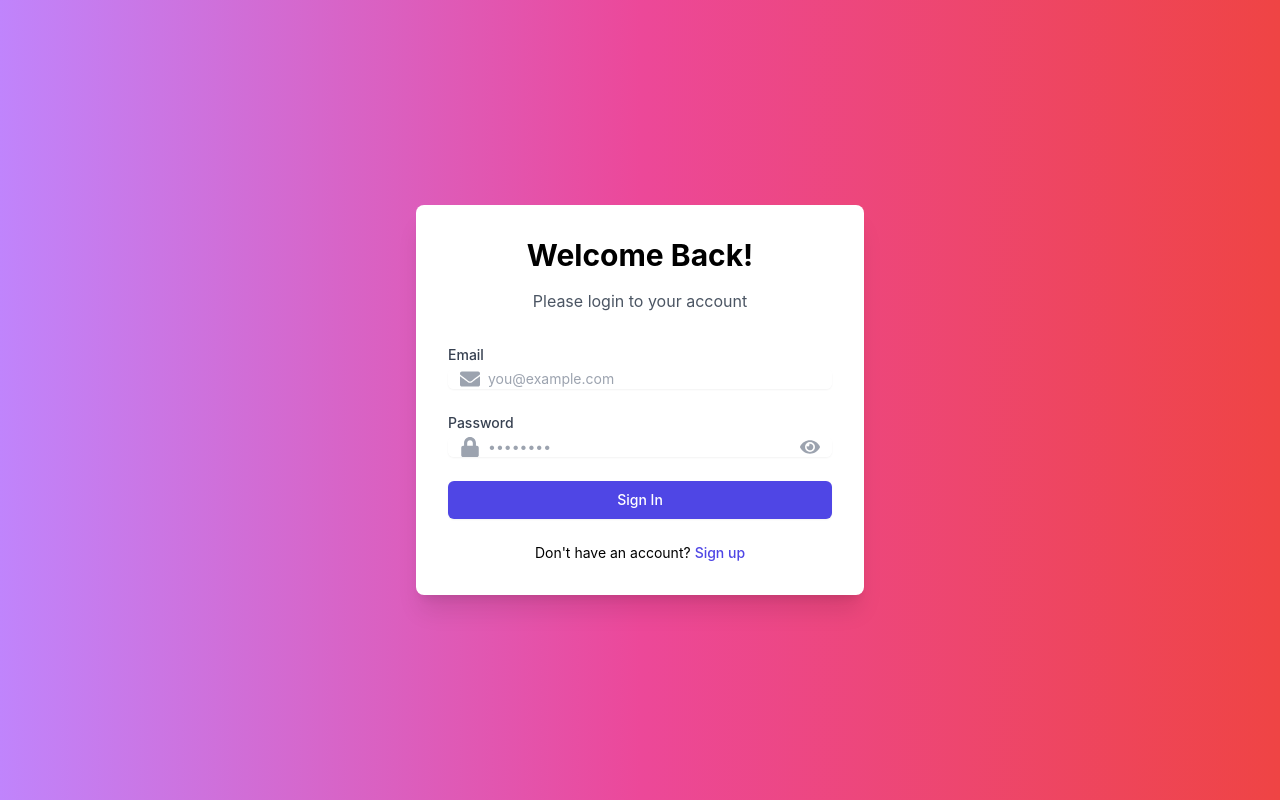
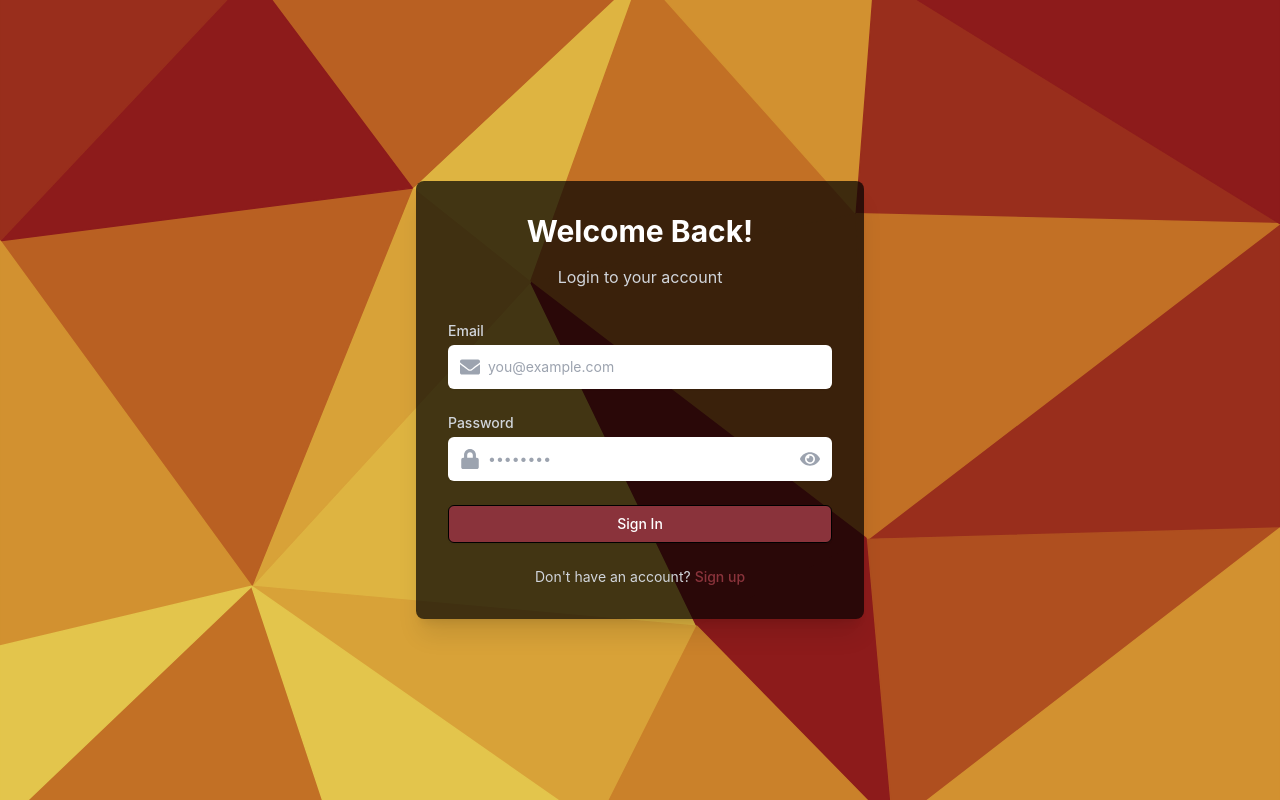
Before and after one commit to quilluaz/StatCheck-FrontEnd, a React (Vite) app: page / in a window 1280 px wide. Built offline with nearby package versions, Linux system fonts and the light colour scheme; a web font is replaced by a local one.

Commit message:
For Update

```diff
--- /dev/null
+++ b/src/components/Footer.jsx
@@ -0,0 +1,13 @@
+import React from 'react';
+
+function Footer() {
+  return (
+    <footer className="bg-gray-800 text-white py-4 mt-12">
+      <div className="container mx-auto text-center">
+        <p>&copy; 2023 StatCheck. All rights reserved.</p>
+      </div>
+    </footer>
+  );
+}
+
+export default Footer;
--- a/src/userPages/Home.jsx
+++ b/src/userPages/Home.jsx
@@ -2,6 +2,7 @@ import React from 'react';
 import { FaClock, FaUsers, FaCalendarAlt, FaBook, FaCar, FaBell, FaMobileAlt, FaChartLine } from 'react-icons/fa';
 import Navbar from '../components/UserNavbar';
 import FeatureCard from '../components/FeatureCard';
+import Footer from '../components/Footer';
 
 function HomePage() {
   return (
@@ -15,7 +16,7 @@ function HomePage() {
           </p>
         </section>
 
-        <section className="grid grid-cols-1 md:grid-cols-2 lg:grid-cols-3 gap-6 mb-12">
+        <section className="grid grid-cols-1 md:grid-cols-2 lg:grid-cols-4 gap-6 mb-12">
           <FeatureCard
             icon={<FaClock className="text-blue-500" />}
             title="Real-Time Room Availability"
@@ -68,19 +69,8 @@ function HomePage() {
             <li>Access all information on-the-go with our mobile-friendly interface</li>
           </ul>
         </section>
-
-        <section className="text-center">
-          <h2 className="text-xl md:text-2xl font-bold text-gray-800 mb-4">Ready to optimize your campus experience?</h2>
-          <button className="bg-blue-500 text-white font-bold py-2 px-4 rounded hover:bg-blue-600 transition duration-300">
-            Get Started with StatCheck
-          </button>
-        </section>
       </main>
-      <footer className="bg-gray-800 text-white py-4 mt-12">
-        <div className="container mx-auto text-center">
-          <p>&copy; 2023 StatCheck. All rights reserved.</p>
-        </div>
-      </footer>
+      <Footer />
     </div>
   );
 }
--- a/src/userPages/Landing.jsx
+++ b/src/userPages/Landing.jsx
@@ -1,5 +1,7 @@
 import React, { useState } from 'react';
 import { FaUser, FaEnvelope, FaLock, FaPhone, FaEye, FaEyeSlash } from 'react-icons/fa';
+import { useNavigate } from 'react-router-dom';
+import polygridBg from '../assets/polygridBg.svg';
 
 export default function LandingPage() {
   const [isLogin, setIsLogin] = useState(true);
@@ -10,35 +12,45 @@ export default function LandingPage() {
   const [isLoading, setIsLoading] = useState(false);
   const [showPassword, setShowPassword] = useState(false);
 
+  const navigate = useNavigate();
+
   const handleSubmit = (e) => {
     e.preventDefault();
     setIsLoading(true);
 
     if (isLogin) {
       console.log('Login submitted:', { email, password });
+      setTimeout(() => {
+        setIsLoading(false);
+        navigate('/home');
+      }, 1000);
     } else {
       console.log('Signup submitted:', { name, email, password, phone });
+      setTimeout(() => {
+        setIsLoading(false);
+      }, 1000);
     }
-
-    setTimeout(() => {
-      setIsLoading(false);
-    }, 1000);
   };
 
   return (
-    <div className="w-full min-h-screen bg-gradient-to-r from-purple-400 via-pink-500 to-red-500">
+    <div
+      className="w-full min-h-screen bg-cover bg-center"
+      style={{
+        backgroundImage: `url(${polygridBg})`
+      }}
+    >
       <div className="container mx-auto min-h-screen flex items-center justify-center px-4">
-        <div className="bg-white rounded-lg shadow-xl p-8 w-full max-w-md">
-          <h2 className="text-3xl font-bold text-center mb-4">
+        <div className="bg-black bg-opacity-70 rounded-lg shadow-xl p-8 w-full max-w-md">
+          <h2 className="text-3xl font-bold text-center text-white mb-4">
             {isLogin ? 'Welcome Back!' : 'Create an Account'}
           </h2>
-          <p className="text-center text-gray-600 mb-8">
-            {isLogin ? 'Please login to your account' : 'Sign up to get started'}
+          <p className="text-center text-gray-300 mb-8">
+            {isLogin ? 'Login to your account' : 'Sign up to get started'}
           </p>
           <form onSubmit={handleSubmit} className="space-y-6">
             {!isLogin && (
               <div>
-                <label htmlFor="name" className="block text-sm font-medium text-gray-700">
+                <label htmlFor="name" className="block text-sm font-medium text-gray-300">
                   Name
                 </label>
                 <div className="mt-1 relative rounded-md shadow-sm">
@@ -49,7 +61,7 @@ export default function LandingPage() {
                     id="name"
                     type="text"
                     required
-                    className="focus:ring-indigo-500 focus:border-indigo-500 block w-full pl-10 sm:text-sm border-gray-300 rounded-md"
+                    className="focus:ring-indigo-500 focus:border-indigo-500 block w-full pl-10 sm:text-sm border-gray-300 rounded-md py-3" // Added py-3 for height
                     placeholder="John Doe"
                     value={name}
                     onChange={(e) => setName(e.target.value)}
@@ -58,7 +70,7 @@ export default function LandingPage() {
               </div>
             )}
             <div>
-              <label htmlFor="email" className="block text-sm font-medium text-gray-700">
+              <label htmlFor="email" className="block text-sm font-medium text-gray-300">
                 Email
               </label>
               <div className="mt-1 relative rounded-md shadow-sm">
@@ -69,7 +81,7 @@ export default function LandingPage() {
                   id="email"
                   type="email"
                   required
-                  className="focus:ring-indigo-500 focus:border-indigo-500 block w-full pl-10 sm:text-sm border-gray-300 rounded-md"
+                  className="focus:ring-indigo-500 focus:border-indigo-500 block w-full pl-10 sm:text-sm border-gray-300 rounded-md py-3" // Added py-3 for height
                   placeholder="you@example.com"
                   value={email}
                   onChange={(e) => setEmail(e.target.value)}
@@ -77,7 +89,7 @@ export default function LandingPage() {
               </div>
             </div>
             <div>
-              <label htmlFor="password" className="block text-sm font-medium text-gray-700">
+              <label htmlFor="password" className="block text-sm font-medium text-gray-300">
                 Password
               </label>
               <div className="mt-1 relative rounded-md shadow-sm">
@@ -88,7 +100,7 @@ export default function LandingPage() {
                   id="password"
                   type={showPassword ? 'text' : 'password'}
                   required
-                  className="focus:ring-indigo-500 focus:border-indigo-500 block w-full pl-10 sm:text-sm border-gray-300 rounded-md"
+                  className="focus:ring-indigo-500 focus:border-indigo-500 block w-full pl-10 sm:text-sm border-gray-300 rounded-md py-3" // Added py-3 for height
                   placeholder="••••••••"
                   value={password}
                   onChange={(e) => setPassword(e.target.value)}
@@ -103,7 +115,7 @@ export default function LandingPage() {
             </div>
             {!isLogin && (
               <div>
-                <label htmlFor="phone" className="block text-sm font-medium text-gray-700">
+                <label htmlFor="phone" className="block text-sm font-medium text-gray-300">
                   Phone Number
                 </label>
                 <div className="mt-1 relative rounded-md shadow-sm">
@@ -114,7 +126,7 @@ export default function LandingPage() {
                     id="phone"
                     type="tel"
                     required
-                    className="focus:ring-indigo-500 focus:border-indigo-500 block w-full pl-10 sm:text-sm border-gray-300 rounded-md"
+                    className="focus:ring-indigo-500 focus:border-indigo-500 block w-full pl-10 sm:text-sm border-gray-300 rounded-md py-3" // Added py-3 for height
                     placeholder="+1 (555) 000-0000"
                     value={phone}
                     onChange={(e) => setPhone(e.target.value)}
@@ -126,17 +138,17 @@ export default function LandingPage() {
               <button
                 type="submit"
                 disabled={isLoading}
-                className="w-full flex justify-center py-2 px-4 border border-transparent rounded-md shadow-sm text-sm font-medium text-white bg-indigo-600 hover:bg-indigo-700 focus:outline-none focus:ring-2 focus:ring-offset-2 focus:ring-indigo-500"
+                className="w-full flex justify-center py-2 px-4 border border-black rounded-md shadow-sm text-sm font-medium text-white bg-[#8a333b] hover:bg-opacity-90 focus:outline-none"
               >
                 {isLoading ? 'Processing...' : isLogin ? 'Sign In' : 'Sign Up'}
               </button>
             </div>
           </form>
           <div className="mt-6">
-            <p className="text-center text-sm">
+            <p className="text-center text-sm text-gray-300">
               {isLogin ? "Don't have an account?" : "Already have an account?"}
               <button
-                className="ml-1 font-medium text-indigo-600 hover:text-indigo-500"
+                className="ml-1 font-medium text-[#8a333b] hover:text-opacity-90" // Updated color to #8a333b
                 onClick={() => setIsLogin(!isLogin)}
               >
                 {isLogin ? 'Sign up' : 'Log in'}
```
Also changed, not shown: src/components/UserNavbar.jsx (+60 -42 lines), src/assets/polygridBg.svg (added), 1 other file (tests, documents, lock files or other folders).
